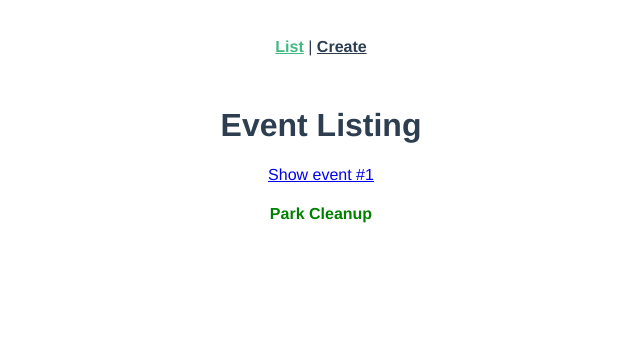
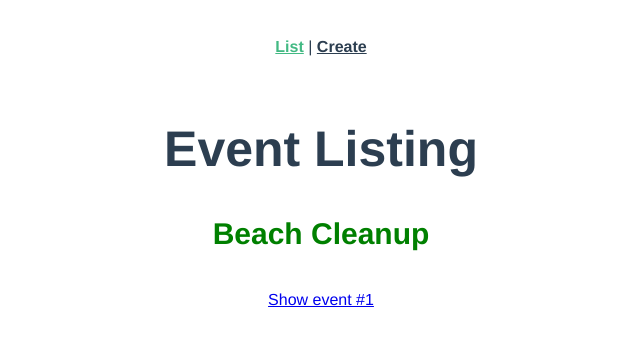
Before and after one commit to LillianLuzinsky/real-world-vue2, a Vue app: page / in a window 1280 px wide. Shown: the top 346 px of the page, without its empty margins (319-959 px from the left). Built offline with nearby package versions, Linux system fonts and the light colour scheme.

Commit message:
cleaned up eventlist page

```diff
--- a/src/components/EventCard.vue
+++ b/src/components/EventCard.vue
@@ -8,7 +8,7 @@
 export default {
   data() {
     return {
-      title: "Park Cleanup"
+      title: "Beach Cleanup"
     };
   }
 };
@@ -17,5 +17,6 @@ export default {
 <style lang="scss" scoped>
 h4 {
   color: green;
+  font-size: 30px;
 }
 </style>
--- a/src/pages/EventList.vue
+++ b/src/pages/EventList.vue
@@ -1,10 +1,10 @@
 <template>
   <div>
     <h1>Event Listing</h1>
+    <EventCard />
     <router-link :to="{ name: 'event-show', params: { id: 1 } }"
       >Show event #1</router-link
     >
-    <EventCard />
   </div>
 </template>
 <script>
@@ -16,3 +16,9 @@ export default {
   }
 };
 </script>
+
+<style lang="scss">
+h1 {
+  font-size: 50px;
+}
+</style>
```
